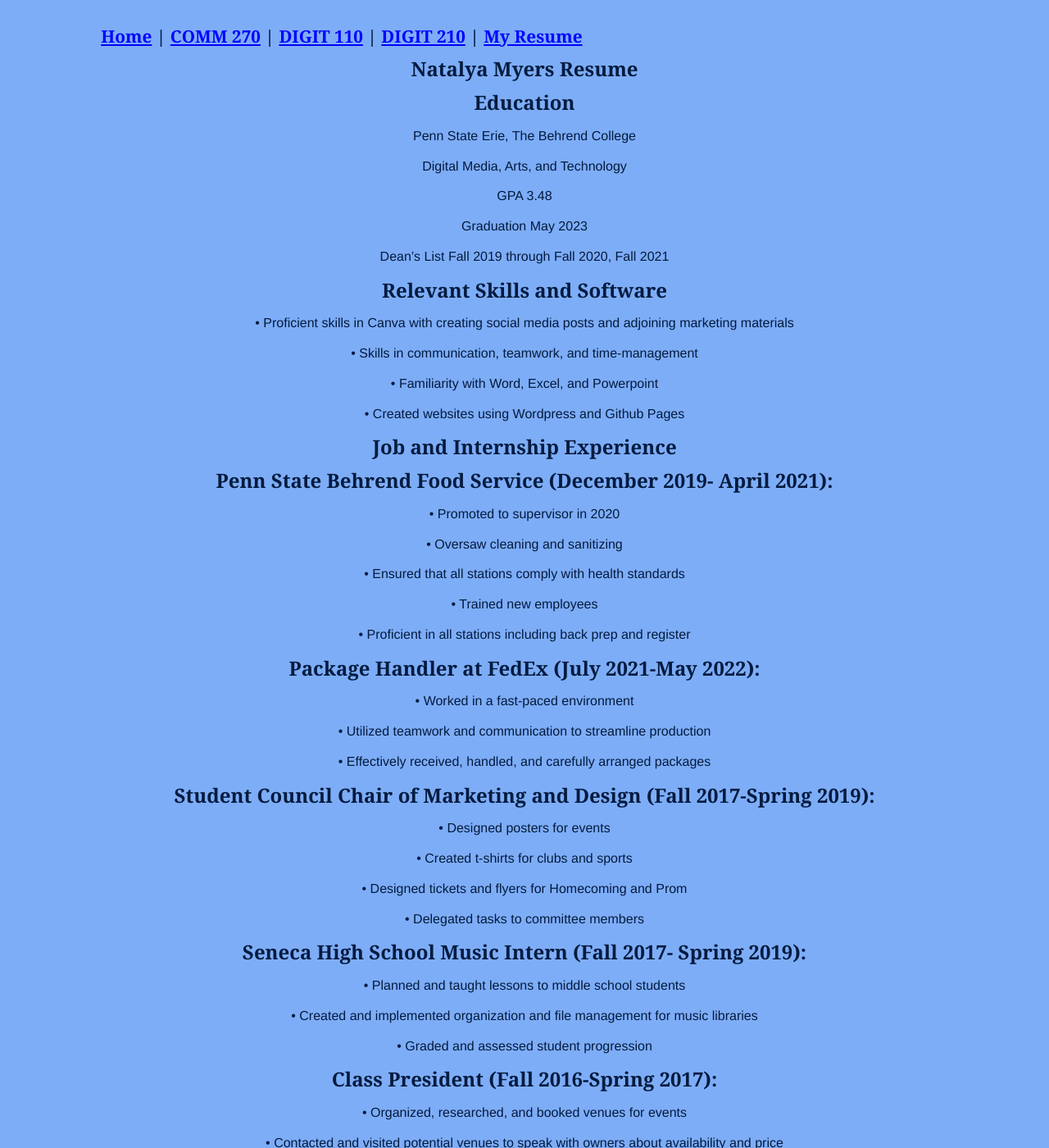
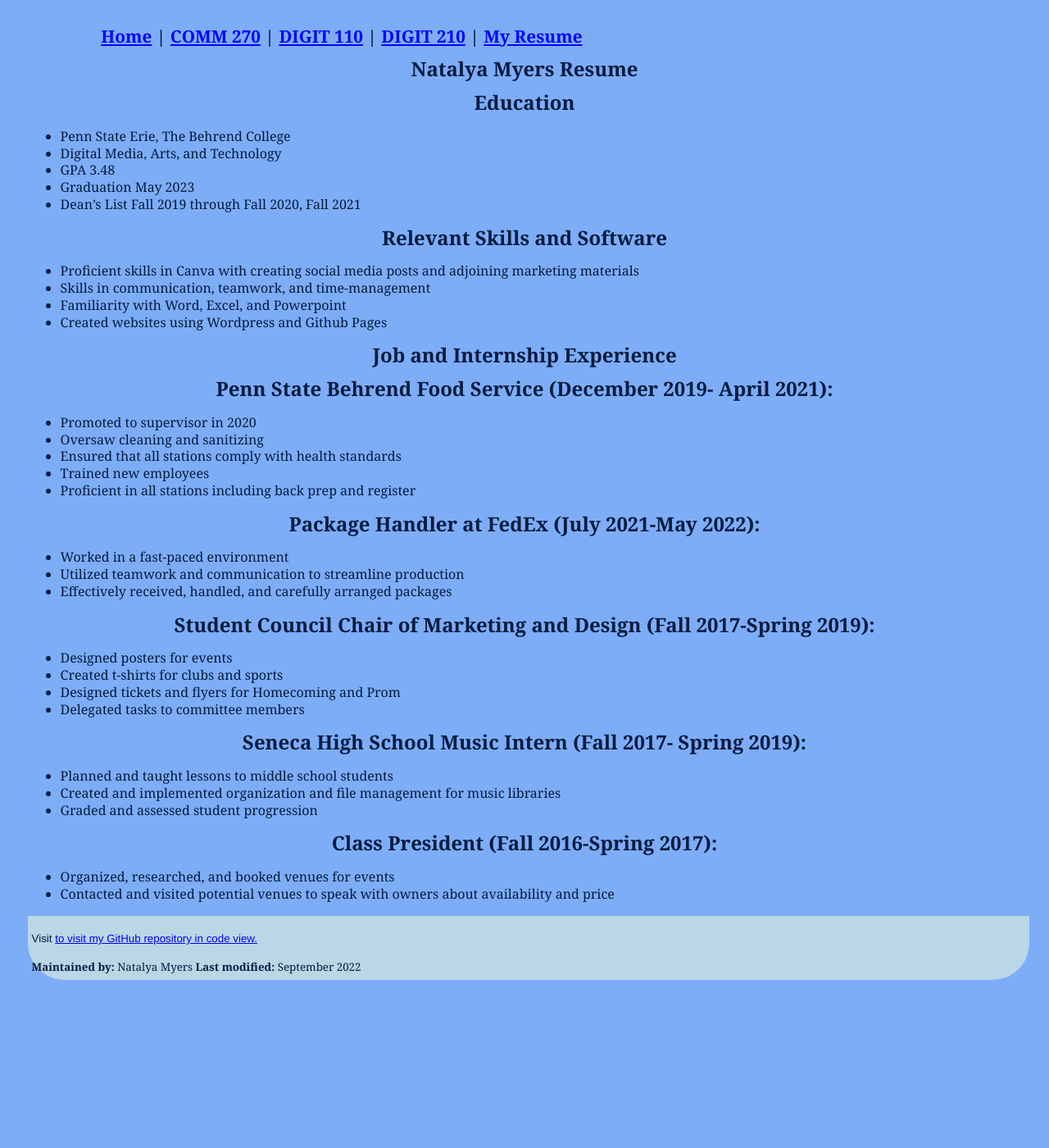
Before and after one commit to natalyamyers/onlinePortfolio, a Jekyll site: the page built from docs/resume.html, in a window 1280 px wide and 1400 px high. Shown: the whole window at 82% size. Built offline with Jekyll 4.4.1, drawn with Linux system fonts in a browser that asks for light colours.

Commit message:
Update resume.html

```diff
--- a/docs/resume.html
+++ b/docs/resume.html
@@ -6,47 +6,58 @@ url: "https://natalyamyers.github.io/onlinePortfolio/index.html"
 <section>
         <h1>Natalya Myers Resume</h1>
   <h1>Education</h1>
-
-        <p>Penn State Erie, The Behrend College</p>
-        <p>Digital Media, Arts, and Technology</p>
-        <p>GPA 3.48</p>
-        <p>Graduation May 2023</p>
-        <p>Dean’s List Fall 2019 through Fall 2020, Fall 2021</p>
+ <ul>
+        <li>Penn State Erie, The Behrend College</li>
+        <li>Digital Media, Arts, and Technology</li>
+        <li>GPA 3.48</li>
+        <li>Graduation May 2023</li>
+        <li>Dean’s List Fall 2019 through Fall 2020, Fall 2021</li>
+        </ul>
 
 
 <h1>Relevant Skills and Software</h1>
-
-        <p>• Proficient skills in Canva with creating social media posts and adjoining marketing materials</p>
-        <p>• Skills in communication, teamwork, and time-management</p>
-        <p>• Familiarity with Word, Excel, and Powerpoint</p>
-        <p>• Created websites using Wordpress and Github Pages</p>
-
+ <ul>
+        <li>Proficient skills in Canva with creating social media posts and adjoining marketing materials</li>
+        <li>Skills in communication, teamwork, and time-management</li>
+        <li>Familiarity with Word, Excel, and Powerpoint</li>
+        <li>Created websites using Wordpress and Github Pages</li>
+        </ul>
 
 <h1>Job and Internship Experience</h1>
 <h1>Penn State Behrend Food Service (December 2019- April 2021):</h1>
-        <p>• Promoted to supervisor in 2020</p>
-        <p>• Oversaw cleaning and sanitizing</p>
-        <p>• Ensured that all stations comply with health standards</p>
-        <p>• Trained new employees</p>
-        <p>• Proficient in all stations including back prep and register</p>
+        <ul>
+        <li>Promoted to supervisor in 2020</li>
+        <li>Oversaw cleaning and sanitizing</li>
+        <li>Ensured that all stations comply with health standards</li>
+        <li>Trained new employees</li>
+        <li>Proficient in all stations including back prep and register</li>
+        </ul>
 
 <h1>Package Handler at FedEx (July 2021-May 2022):</h1>
-        <p>• Worked in a fast-paced environment</p>
-        <p>• Utilized teamwork and communication to streamline production</p>
-        <p>• Effectively received, handled, and carefully arranged packages</p>
+        <ul>
+        <li>Worked in a fast-paced environment</li>
+        <li>Utilized teamwork and communication to streamline production</li>
+        <li>Effectively received, handled, and carefully arranged packages</li>
+        </ul>
 
 <h1>Student Council Chair of Marketing and Design (Fall 2017-Spring 2019):</h1>
-        <p>• Designed posters for events</p>
-        <p>• Created t-shirts for clubs and sports</p>
-        <p>• Designed tickets and flyers for Homecoming and Prom</p>
-        <p>• Delegated tasks to committee members</p>
+        <ul>
+        <li>Designed posters for events</li>
+        <li>Created t-shirts for clubs and sports</li>
+        <li>Designed tickets and flyers for Homecoming and Prom</li>
+        <li>Delegated tasks to committee members</li>
+        </ul>
 
 <h1>Seneca High School Music Intern (Fall 2017- Spring 2019):</h1>
-        <p>• Planned and taught lessons to middle school students</p>
-        <p>• Created and implemented organization and file management for music libraries</p>
-        <p>• Graded and assessed student progression</p>
+        <ul>
+        <li>Planned and taught lessons to middle school students</li>
+        <li>Created and implemented organization and file management for music libraries</li>
+        <li>Graded and assessed student progression</li>
+        </ul>
 
 <h1>Class President (Fall 2016-Spring 2017):</h1>
-        <p>• Organized, researched, and booked venues for events</p>
-        <p>• Contacted and visited potential venues to speak with owners about availability and price</p>
+        <ul>
+        <li>Organized, researched, and booked venues for events</li>
+        <li>Contacted and visited potential venues to speak with owners about availability and price</li>
+        </ul>
 </section>
```
